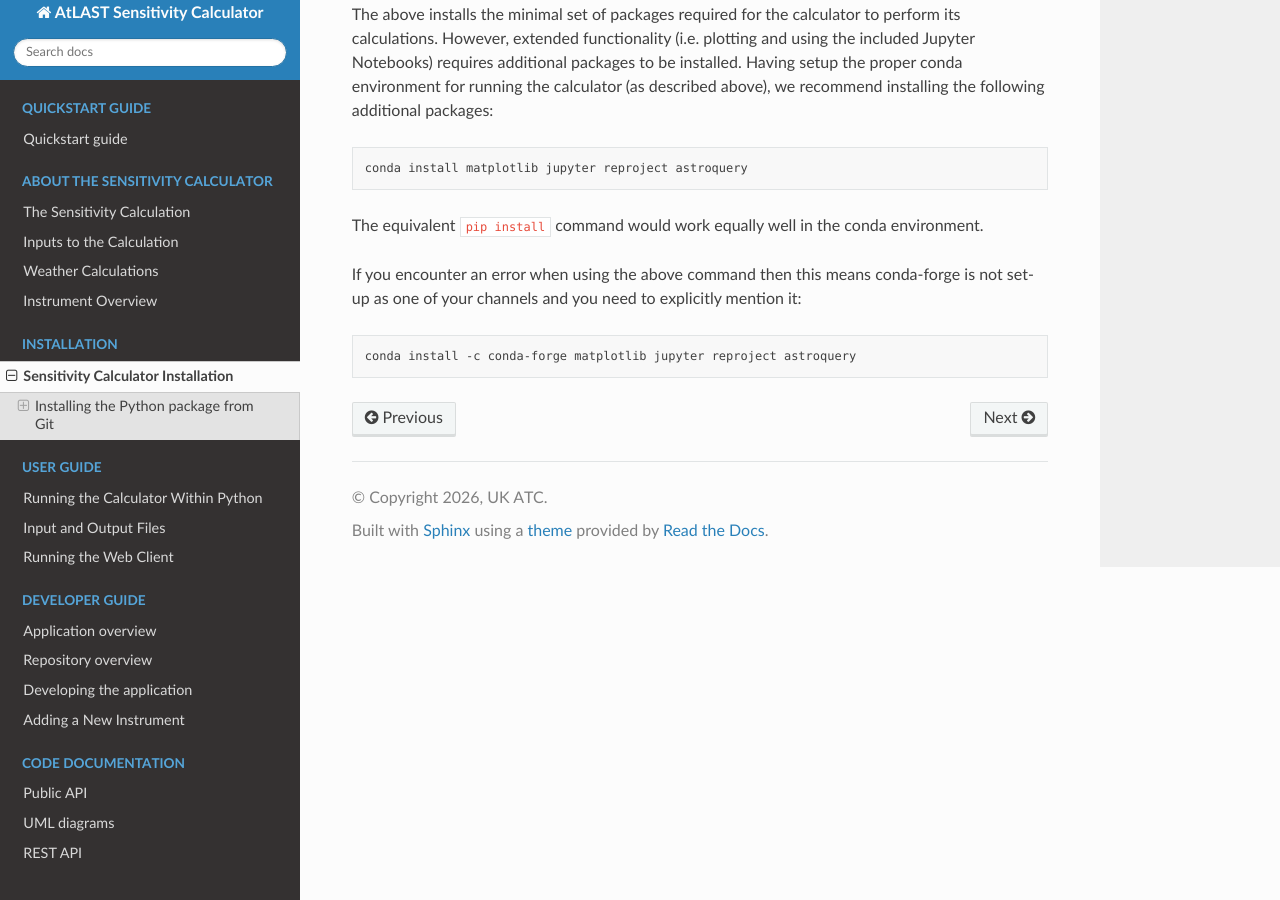
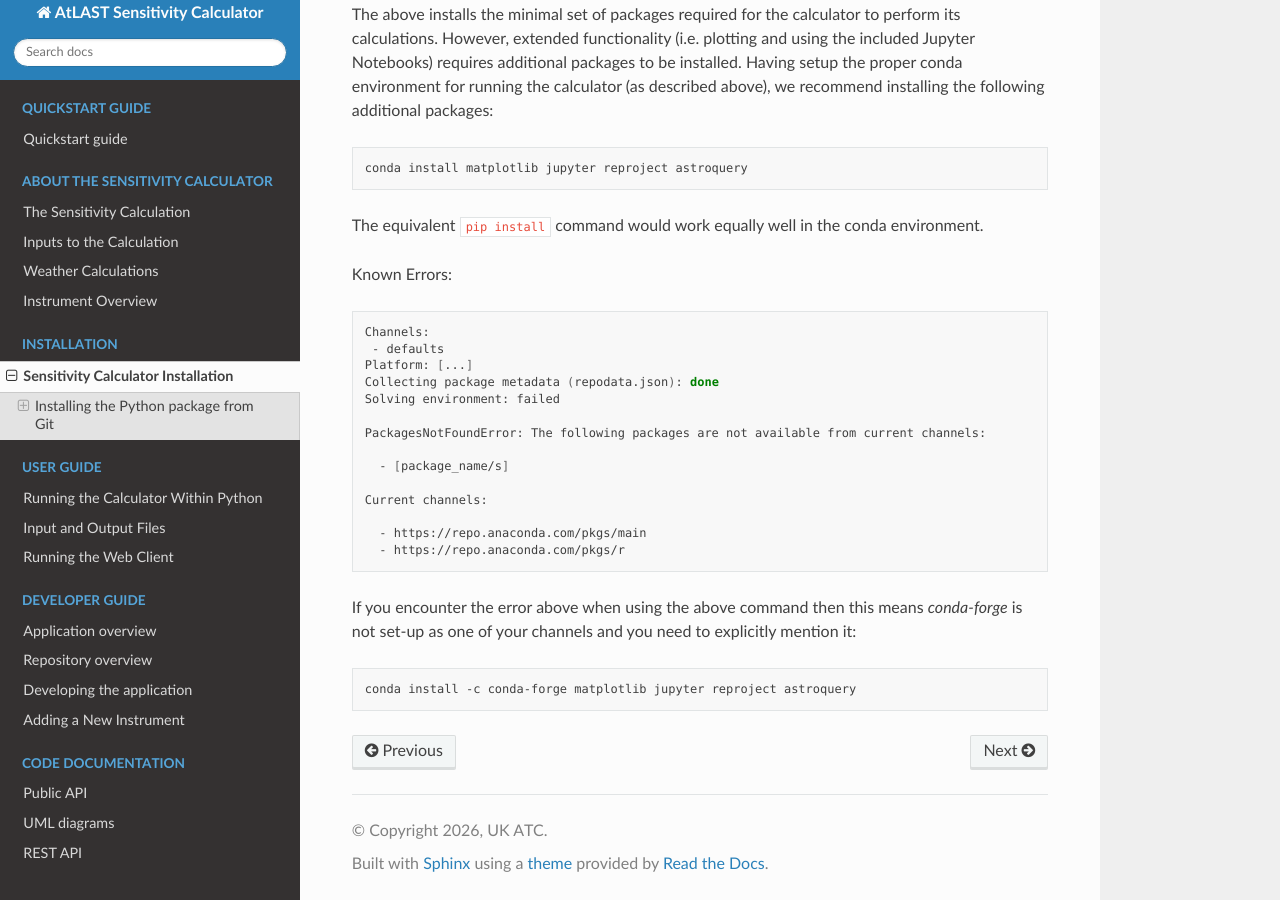
Before and after one commit to ukatc/AtLAST_sensitivity_calculator, a Sphinx documentation site: the page built from docs/source/user_guide/python_package_installation.rst, in a window 1280 px wide and 900 px high, scrolled down 1111 px. Built offline with Sphinx 7.4.7 and the Read the Docs theme 3.1.0, drawn with Linux system fonts in a browser that asks for light colours.

Commit message:
Update user guide instructions for conda packages
Added troubleshooting information for conda-forge channel setup.

```diff
--- a/docs/source/user_guide/python_package_installation.rst
+++ b/docs/source/user_guide/python_package_installation.rst
@@ -60,7 +60,27 @@ The above installs the minimal set of packages required for the calculator to pe
 
 The equivalent ``pip install`` command would work equally well in the conda environment.
 
-If you encounter an error when using the above command then this means conda-forge is not set-up as one of your channels and you need to explicitly mention it:
+Known Errors:
+
+.. code-block:: bash
+
+   Channels:
+    - defaults
+   Platform: [...]
+   Collecting package metadata (repodata.json): done
+   Solving environment: failed
+
+   PackagesNotFoundError: The following packages are not available from current channels:
+
+     - [package_name/s]
+
+   Current channels:
+
+     - https://repo.anaconda.com/pkgs/main
+     - https://repo.anaconda.com/pkgs/r
+
+
+If you encounter the error above when using the above command then this means *conda-forge* is not set-up as one of your channels and you need to explicitly mention it:
 
 .. code-block:: bash
 
```
